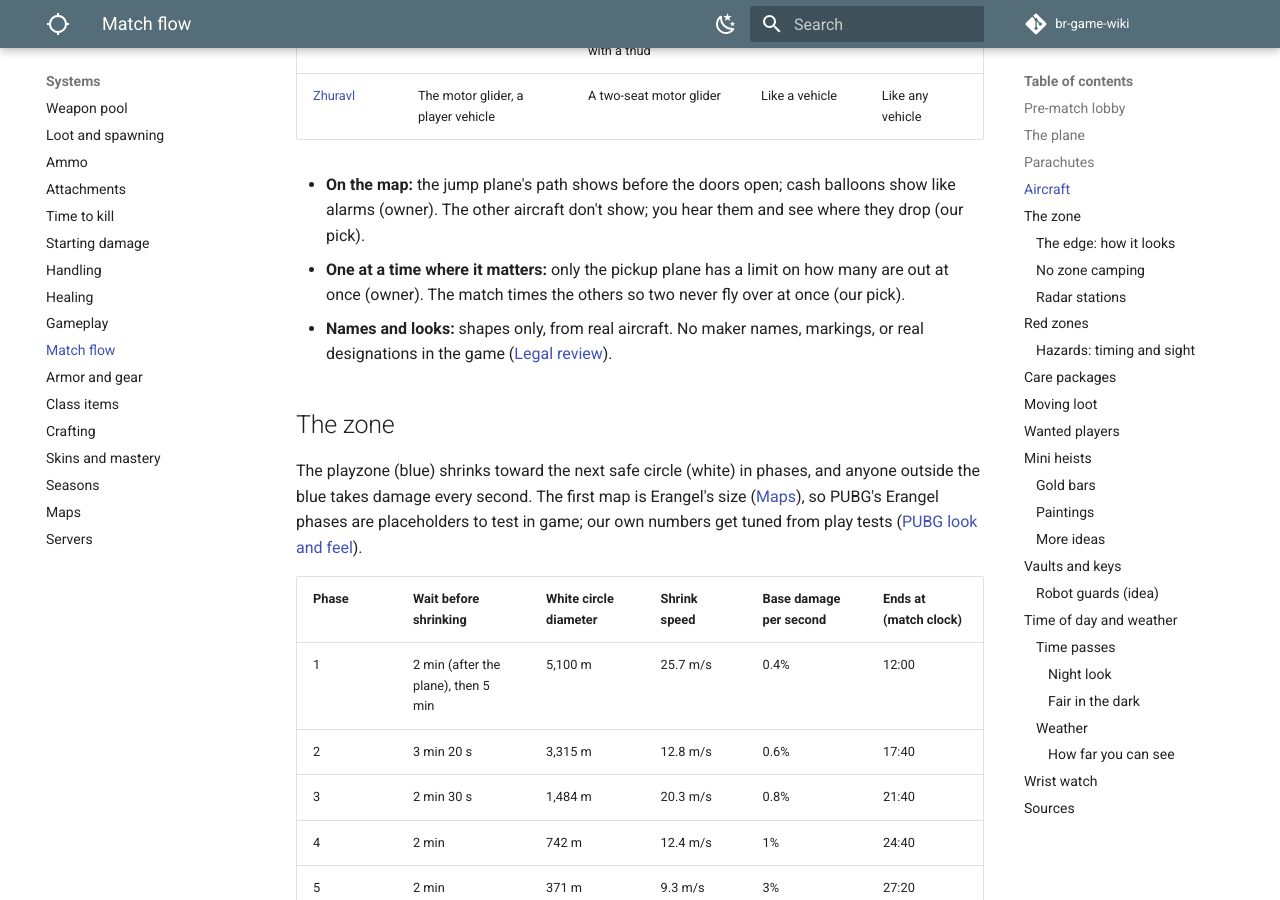
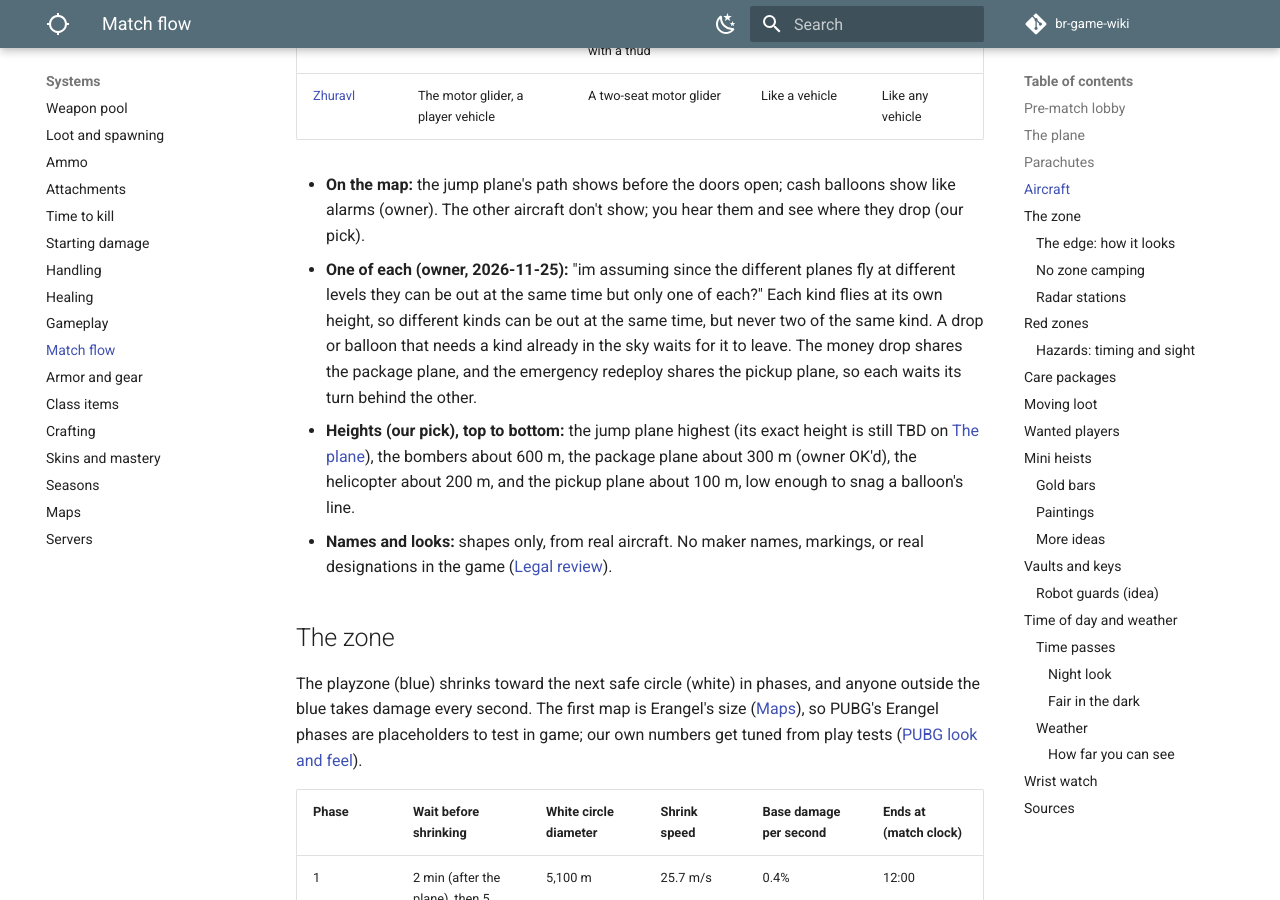
Before and after one commit to DerrickSpartan1/br-game-wiki, an MkDocs documentation site: the page built from docs/systems/match-flow.md, in a window 1280 px wide and 900 px high, scrolled down 3304 px. Built offline with MkDocs 1.6.1 and Material for MkDocs 9.7.7, drawn with Linux system fonts in a browser that asks for light colours; comment, search, counter and statistics services are not loaded.

Commit message:
Aircraft: one of each kind at a time, each at its own height (owner)
Co-Authored-By: Claude Opus 5.5 <noreply@anthropic.com>
Claude-Session: https://claude.ai/code/session_01LAp2s4euUjj6HZthupXLj4

```diff
--- a/docs/systems/match-flow.md
+++ b/docs/systems/match-flow.md
@@ -55,7 +55,8 @@ Everything that flies over a match, in one place (owner, 2026-11-25): "we need t
 | [Zhuravl](gameplay.md#vehicles-and-water) | The motor glider, a player vehicle | A two-seat motor glider | Like a vehicle | Like any vehicle |
 
 - **On the map:** the jump plane's path shows before the doors open; cash balloons show like alarms (owner). The other aircraft don't show; you hear them and see where they drop (our pick).
-- **One at a time where it matters:** only the pickup plane has a limit on how many are out at once (owner). The match times the others so two never fly over at once (our pick).
+- **One of each (owner, 2026-11-25):** "im assuming since the different planes fly at different levels they can be out at the same time but only one of each?" Each kind flies at its own height, so different kinds can be out at the same time, but never two of the same kind. A drop or balloon that needs a kind already in the sky waits for it to leave. The money drop shares the package plane, and the emergency redeploy shares the pickup plane, so each waits its turn behind the other.
+- **Heights (our pick), top to bottom:** the jump plane highest (its exact height is still TBD on [The plane](#the-plane)), the bombers about 600 m, the package plane about 300 m (owner OK'd), the helicopter about 200 m, and the pickup plane about 100 m, low enough to snag a balloon's line.
 - **Names and looks:** shapes only, from real aircraft. No maker names, markings, or real designations in the game ([Legal review](../planning/legal-review.md)).
 
 ## The zone
```
Also changed, not shown: docs/planning/changelog.md (+1 -0 lines), docs/planning/chat-notes.md (+1 -1 lines), docs/planning/decisions.md (+1 -0 lines), docs/planning/to-do.md (+1 -1 lines).
